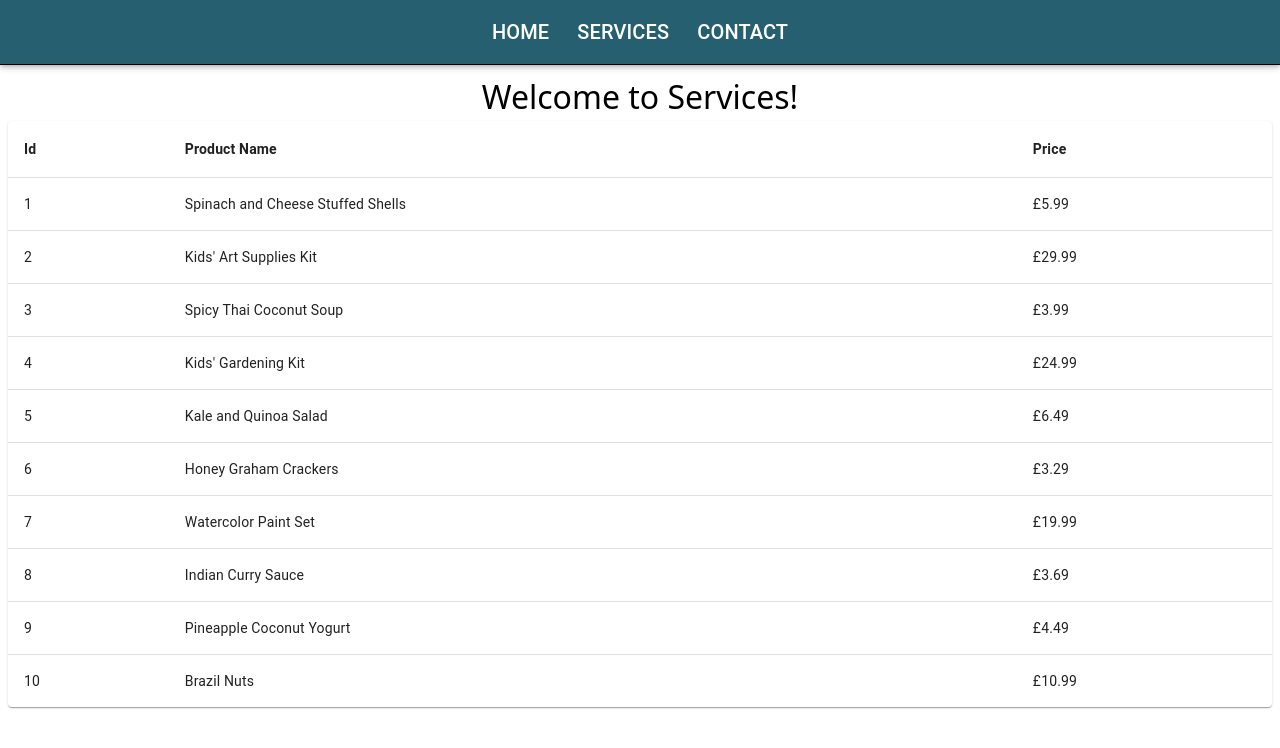
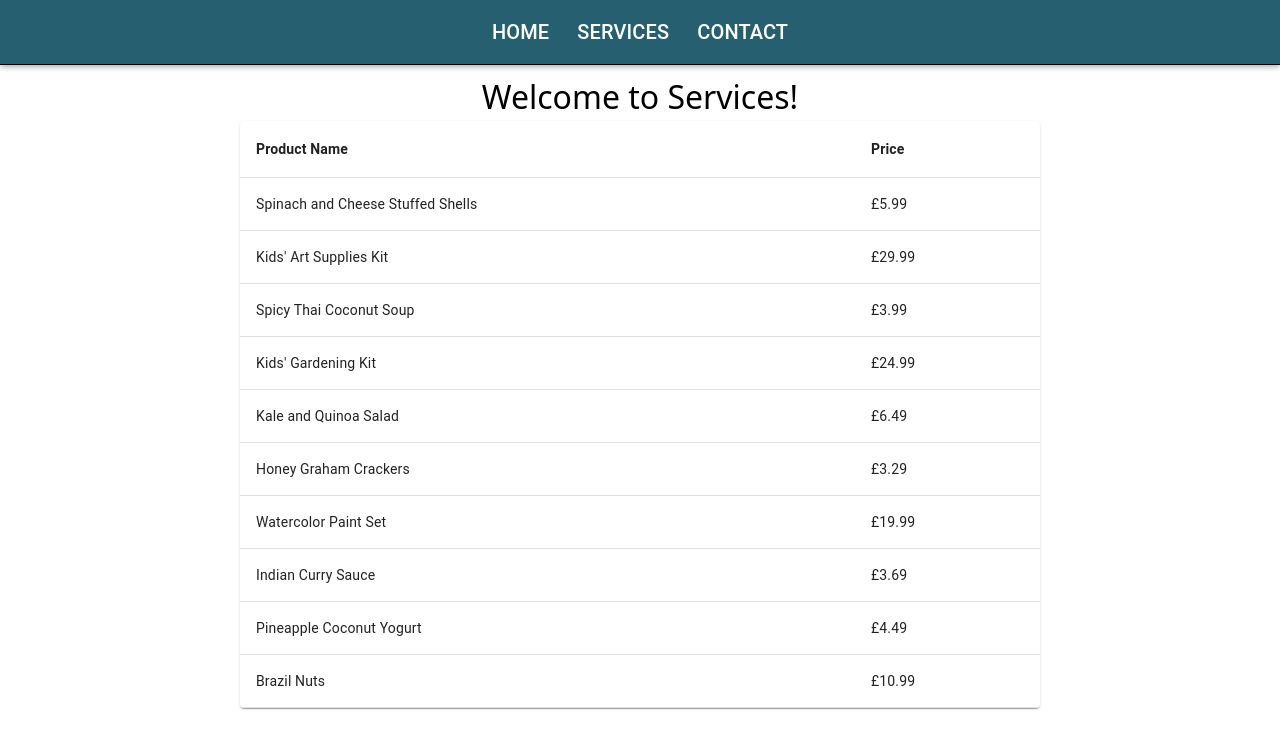
Before and after one commit to CrumpetCoding/dogsitting-website, a React (Vite) app: page /services in a window 1280 px wide. Shown: the top 748 px of the page. Built offline with nearby package versions, Linux system fonts and the light colour scheme.

Commit message:
Aligned and resized table

```diff
--- a/src/components/ServicesTable.tsx
+++ b/src/components/ServicesTable.tsx
@@ -8,11 +8,13 @@ import { TableContainer, TableHead, Table, TableBody, TableRow, TableCell, Paper
 
 export default function ServicesTable() {
     return (
-        <TableContainer component={Paper}>
+        <TableContainer component={Paper} sx={{
+            maxWidth: 800,
+            margin: 'auto',
+        }}>
             <Table aria-label="simple table">
                 <TableHead>
                     <TableRow>
-                        <TableCell sx={{ fontWeight: 'bold' }}>Id</TableCell>
                         <TableCell sx={{ fontWeight: 'bold' }}>Product Name</TableCell>
                         <TableCell sx={{ fontWeight: 'bold' }}>Price</TableCell>
                     </TableRow>
@@ -21,9 +23,7 @@ export default function ServicesTable() {
                     {tableData.map((row) => (
                         <TableRow
                             key={row.id}
-                            sx={{ '&:last-child td, &last-child th': { border: 0 } }}
                         >
-                            <TableCell>{row.id}</TableCell>
                             <TableCell>{row.product_name}</TableCell>
                             <TableCell>{row.price}</TableCell>
                         </TableRow>
```
